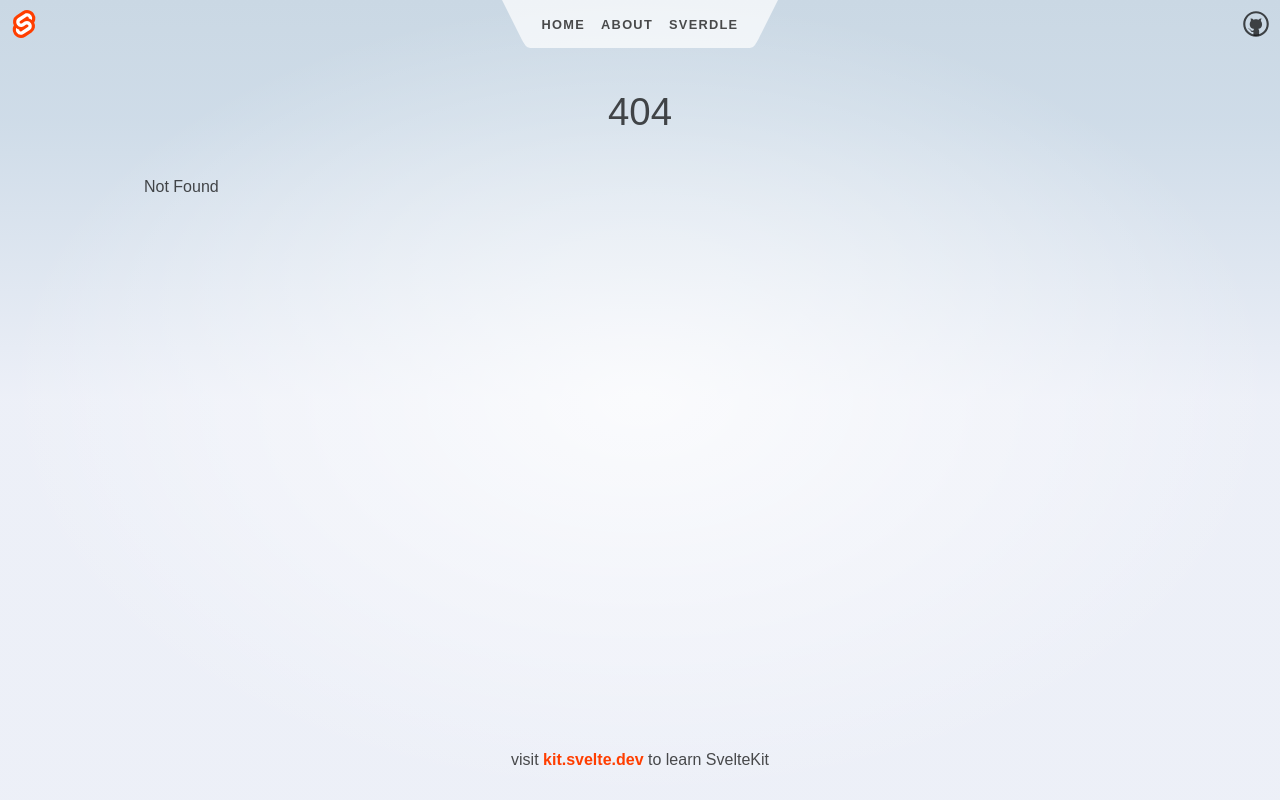
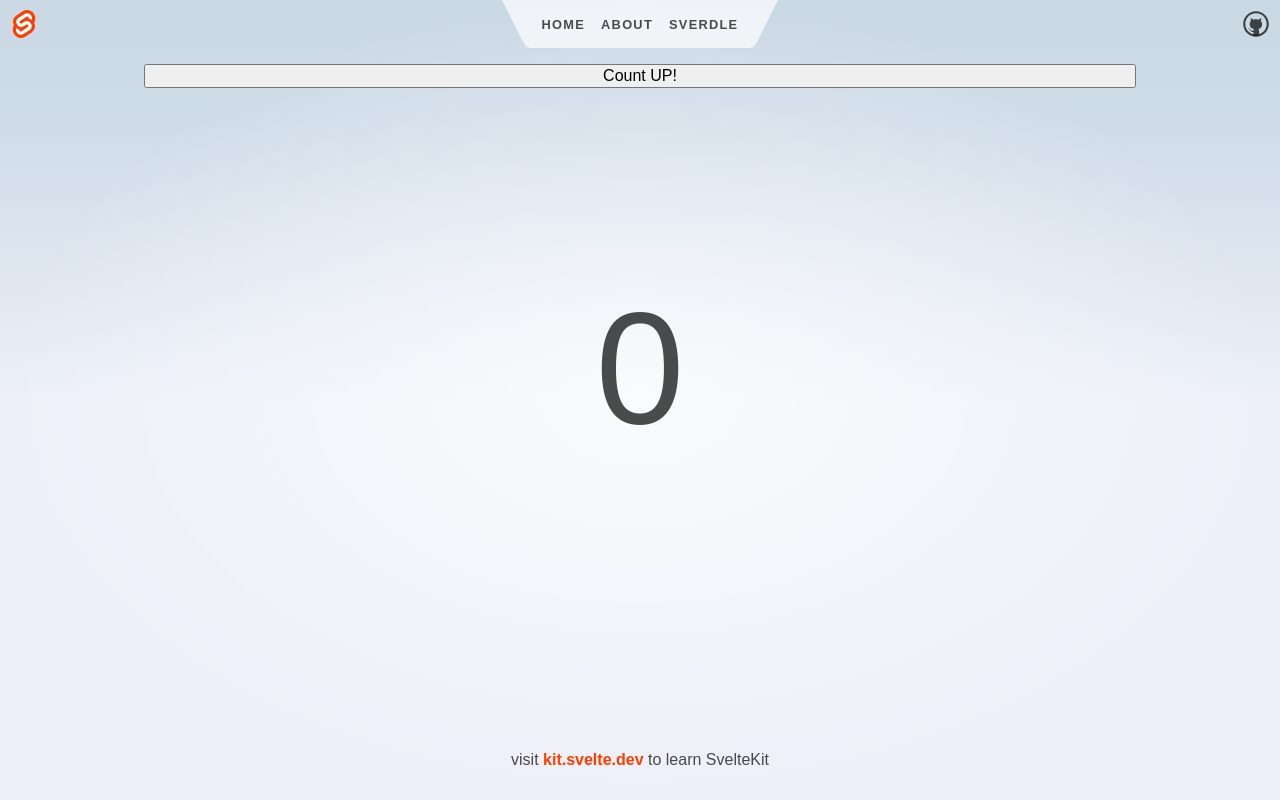
Before and after one commit to Tatsu015/svelte-sample, a SvelteKit app: page /count in a window 1280 px wide. Before the commit this address had no page. Built offline with nearby package versions, Linux system fonts and the light colour scheme.

Commit message:
add count up sample

```diff
--- /dev/null
+++ b/src/routes/count/+page.svelte
@@ -0,0 +1,17 @@
+
+<script>
+    let count = 0
+    function countUp(){
+        count++;
+    }
+</script>
+
+<button on:click={countUp}>Count UP!</button>
+<p>{count}</p>
+
+<style>
+    p {
+        text-align: center;
+        font-size: 10rem;
+    }
+</style>
```
